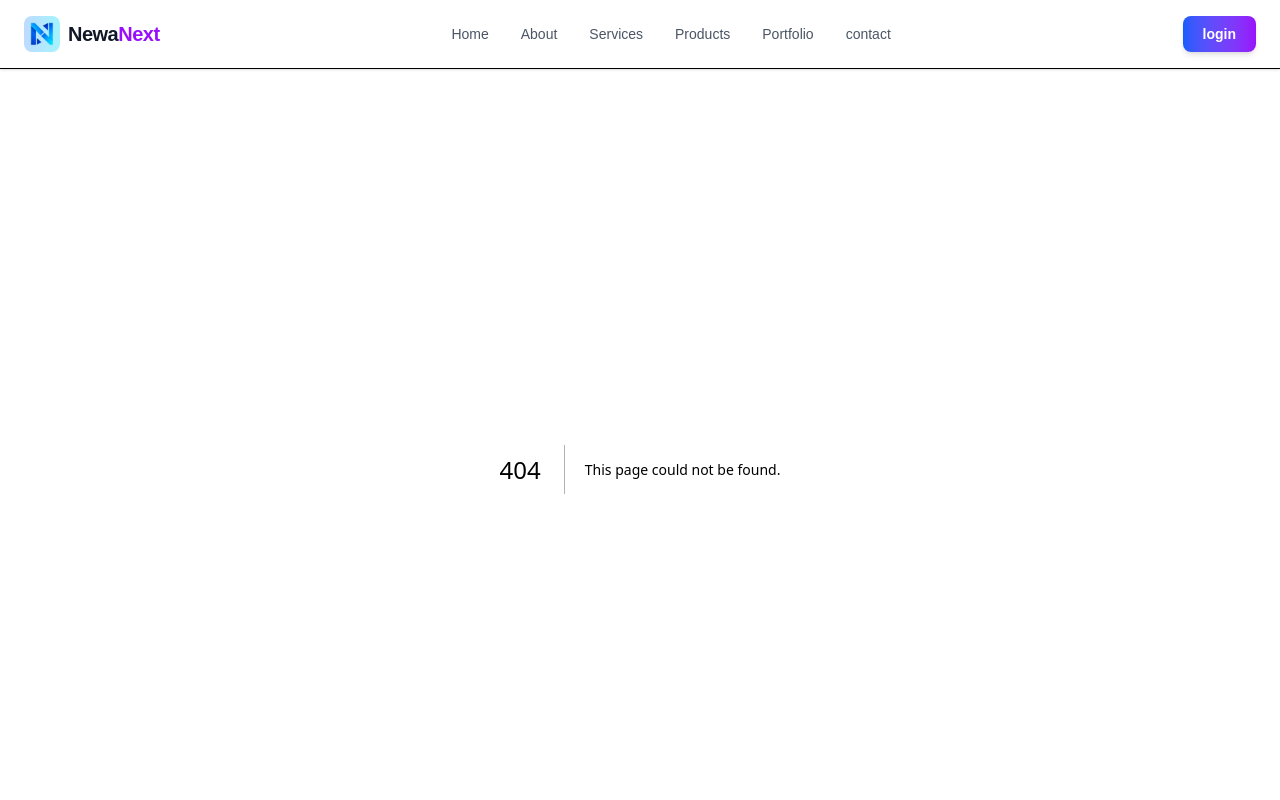
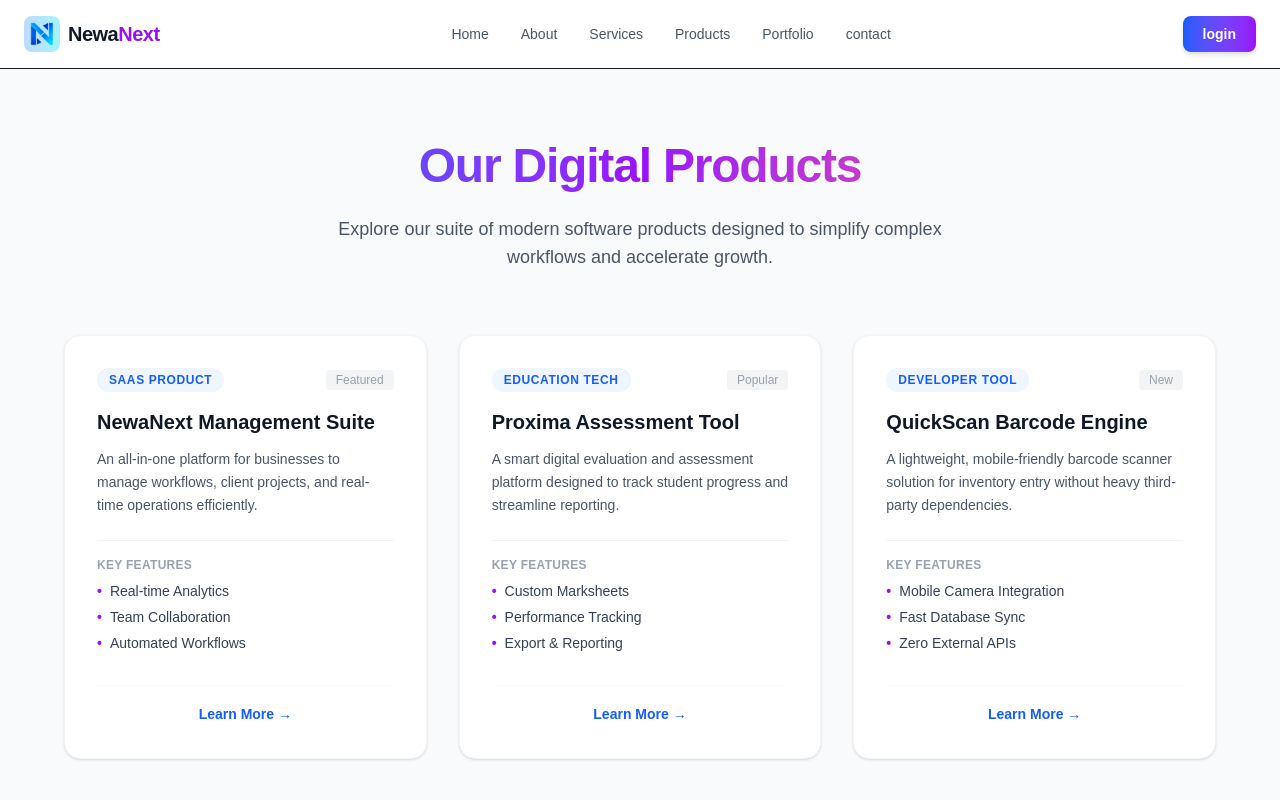
Before and after one commit to headlet/newanext, a Next.js app: page /products in a window 1280 px wide. Before the commit this address had no page. Shown: the top 800 px of the page. Built offline with nearby package versions, Linux system fonts and the light colour scheme.

Commit message:
productsPageIsAdded

```diff
--- /dev/null
+++ b/app/products/page.tsx
@@ -0,0 +1,110 @@
+import Link from "next/link";
+
+export default function ProductsPage() {
+  const products = [
+    {
+      badge: "SaaS Product",
+      title: "NewaNext Management Suite",
+      description:
+        "An all-in-one platform for businesses to manage workflows, client projects, and real-time operations efficiently.",
+      features: ["Real-time Analytics", "Team Collaboration", "Automated Workflows"],
+      status: "Featured",
+    },
+    {
+      badge: "Education Tech",
+      title: "Proxima Assessment Tool",
+      description:
+        "A smart digital evaluation and assessment platform designed to track student progress and streamline reporting.",
+      features: ["Custom Marksheets", "Performance Tracking", "Export & Reporting"],
+      status: "Popular",
+    },
+    {
+      badge: "Developer Tool",
+      title: "QuickScan Barcode Engine",
+      description:
+        "A lightweight, mobile-friendly barcode scanner solution for inventory entry without heavy third-party dependencies.",
+      features: ["Mobile Camera Integration", "Fast Database Sync", "Zero External APIs"],
+      status: "New",
+    },
+  ];
+
+  return (
+    <main className="min-h-screen bg-gray-50 py-16 px-4 sm:px-6 lg:px-8">
+      {/* Hero Section */}
+      <section className="max-w-4xl mx-auto text-center space-y-4">
+        <h1 className="text-4xl sm:text-5xl font-extrabold tracking-tight leading-snug bg-gradient-to-r from-blue-600 via-purple-600 to-pink-500 bg-clip-text text-transparent">
+          Our Digital Products
+        </h1>
+        <p className="text-lg text-gray-600 max-w-2xl mx-auto">
+          Explore our suite of modern software products designed to simplify complex workflows and accelerate growth.
+        </p>
+      </section>
+
+      {/* Products Grid */}
+      <section className="max-w-6xl mx-auto mt-16 grid grid-cols-1 md:grid-cols-3 gap-8">
+        {products.map((product, index) => (
+          <div
+            key={index}
+            className="bg-white rounded-2xl p-8 shadow-sm border border-gray-100 hover:shadow-md transition-all flex flex-col justify-between"
+          >
+            <div>
+              <div className="flex items-center justify-between mb-4">
+                <span className="text-xs font-bold uppercase tracking-wider text-blue-600 bg-blue-50 px-3 py-1 rounded-full">
+                  {product.badge}
+                </span>
+                <span className="text-xs font-medium text-gray-400 bg-gray-100 px-2.5 py-0.5 rounded">
+                  {product.status}
+                </span>
+              </div>
+
+              <h2 className="text-xl font-bold text-gray-900 mb-3">
+                {product.title}
+              </h2>
+
+              <p className="text-gray-600 text-sm leading-relaxed mb-6">
+                {product.description}
+              </p>
+
+              <div className="space-y-2 border-t border-gray-100 pt-4">
+                <p className="text-xs font-semibold text-gray-400 uppercase tracking-wide">
+                  Key Features
+                </p>
+                <ul className="space-y-1.5">
+                  {product.features.map((feature, idx) => (
+                    <li key={idx} className="text-sm text-gray-700 flex items-center space-x-2">
+                      <span className="text-purple-600 font-bold">•</span>
+                      <span>{feature}</span>
+                    </li>
+                  ))}
+                </ul>
+              </div>
+            </div>
+
+            <div className="mt-8 pt-4 border-t border-gray-50">
+              <Link
+                href="/contact"
+                className="w-full inline-flex justify-center items-center font-semibold text-sm text-blue-600 hover:text-purple-600 transition-colors"
+              >
+                Learn More &rarr;
+              </Link>
+            </div>
+          </div>
+        ))}
+      </section>
+
+      {/* Call to Action */}
+      <section className="max-w-4xl mx-auto mt-20 text-center bg-gradient-to-r from-blue-600 to-purple-600 text-white rounded-2xl p-10 shadow-lg">
+        <h2 className="text-3xl font-bold mb-4">Need a Custom Product Built?</h2>
+        <p className="text-blue-100 mb-6 max-w-xl mx-auto">
+          We can design and build custom digital products tailored specifically to your business requirements.
+        </p>
+        <Link
+          href="/contact"
+          className="inline-block bg-white text-blue-600 font-semibold px-6 py-3 rounded-xl shadow hover:bg-gray-100 transition-colors"
+        >
+          Request Demo
+        </Link>
+      </section>
+    </main>
+  );
+}
```
